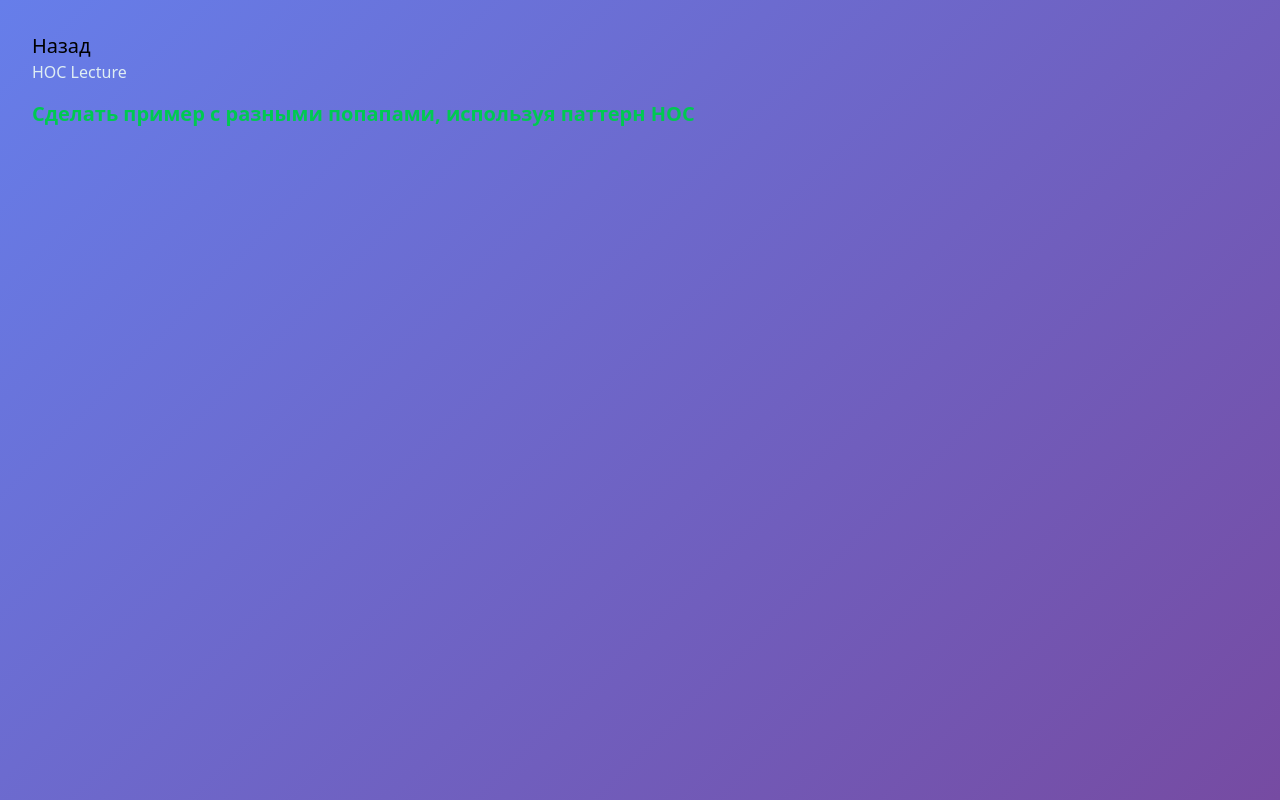
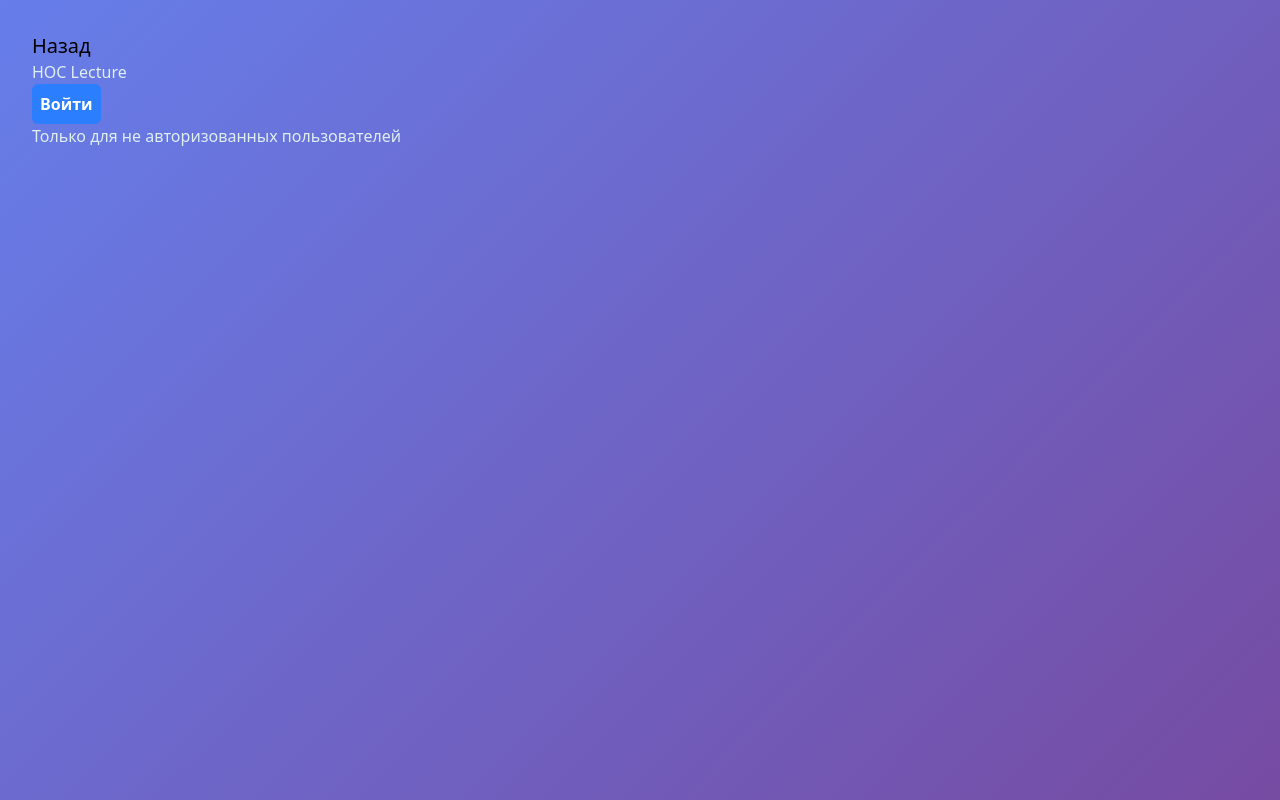
Before and after one commit to nikzalevskii/repetition, a Next.js app: page /lectures/3 in a window 1280 px wide. Built offline with nearby package versions, Linux system fonts and the light colour scheme.

Commit message:
added HOC

```diff
--- a/src/app/interviews/interview-context/index.tsx
+++ b/src/app/interviews/interview-context/index.tsx
@@ -53,9 +53,18 @@ const peoples: Persone[] = [
 const isAllAdult = peoples.every(person => person.age >= 18)
 console.log(`isAllAdult = ${isAllAdult}`)
 
-type View = React.FC<{ id: string; name: string }>
+type ViewProps = { id: string; name: string }
+type View = React.FC<ViewProps>
 
 const ViewComp1: View = props => <div>{JSON.stringify(props)}</div>
+
+export const HOCTest = (Component: View) => {
+  return function EnhancedComponent(props: ViewProps) {
+    return <Component {...props} />
+  }
+}
+
+const Next = HOCTest(ViewComp1)
 
 export const InterviewApp1 = () => {
   return (
--- a/src/app/lectures/3/page.tsx
+++ b/src/app/lectures/3/page.tsx
@@ -1,3 +1,4 @@
+import { HOCExample } from '@/app/patterns/hoc/example-1'
 import Link from 'next/link'
 
 export default function HOC() {
@@ -10,9 +11,7 @@ export default function HOC() {
         Назад
       </Link>
       <div>HOC Lecture</div>
-      <div className="mt-4 text-xl font-bold text-green-500">
-        Сделать пример с разными попапами, используя паттерн HOC
-      </div>
+      <HOCExample />
     </div>
   )
 }
--- /dev/null
+++ b/src/app/patterns/hoc/example-1/index.tsx
@@ -0,0 +1,54 @@
+'use client'
+
+import { useCallback, useState } from 'react'
+
+type IsAuthorized = [boolean, () => void]
+
+const useIsAuthorized = (): IsAuthorized => {
+  const [isAuthorized, setIsAuthorized] = useState(false)
+  const switchAuthorized = useCallback(() => {
+    setIsAuthorized(prev => !prev)
+  }, [])
+  return [isAuthorized, switchAuthorized]
+}
+
+const AuthorizedComponent = () => {
+  return <div>Только для авторизованных пользователей</div>
+}
+
+const UnauthorizedComponent = () => {
+  return <div>Только для не авторизованных пользователей</div>
+}
+
+interface WithAuthorizeComponentProps {
+  isAuthorized: boolean
+}
+
+const withAuthorize = (Authorized: React.FC, Unauthorized: React.FC) => {
+  return function WithAuthorizeComponent({
+    isAuthorized,
+  }: WithAuthorizeComponentProps) {
+    return isAuthorized ? <Authorized /> : <Unauthorized />
+  }
+}
+
+const CustomComponent = withAuthorize(
+  AuthorizedComponent,
+  UnauthorizedComponent
+)
+
+export const HOCExample = () => {
+  const [isAuthorized, switchAuthorized] = useIsAuthorized()
+
+  return (
+    <>
+      <button
+        className="bg-blue-500 text-white p-2 rounded-md cursor-pointer font-bold mr-2"
+        onClick={switchAuthorized}
+      >
+        {isAuthorized ? 'Выйти' : 'Войти'}
+      </button>
+      <CustomComponent isAuthorized={isAuthorized} />
+    </>
+  )
+}
```
